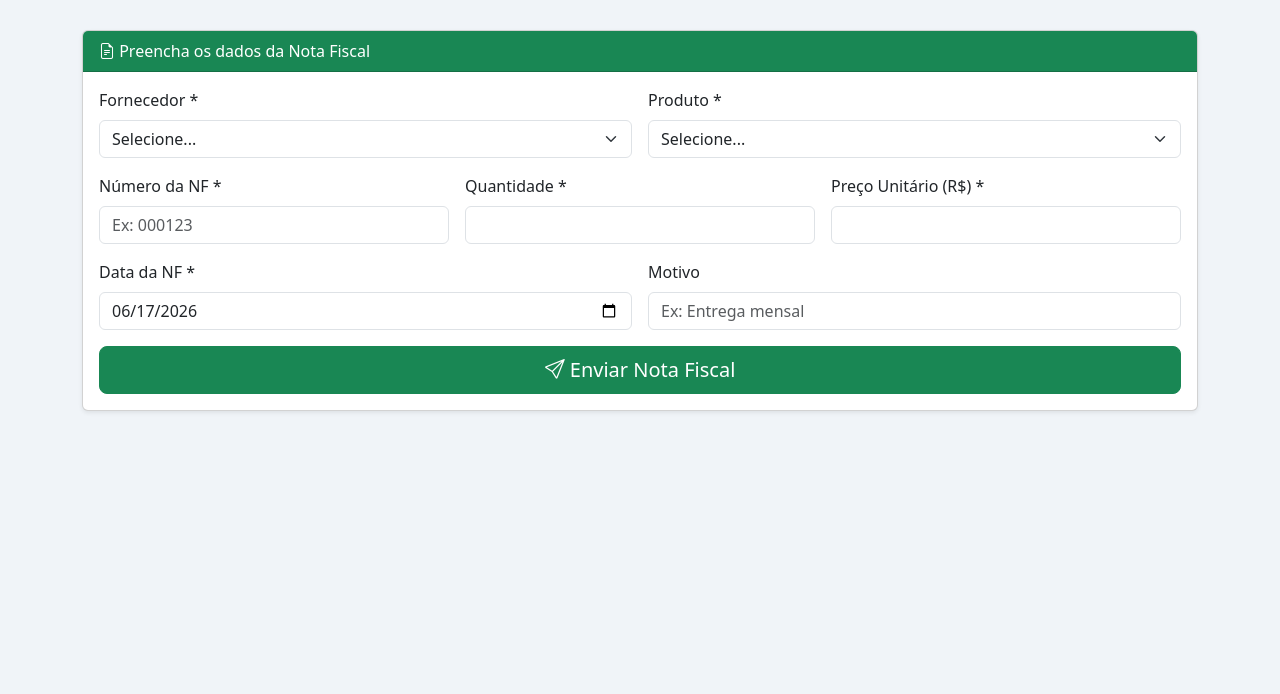
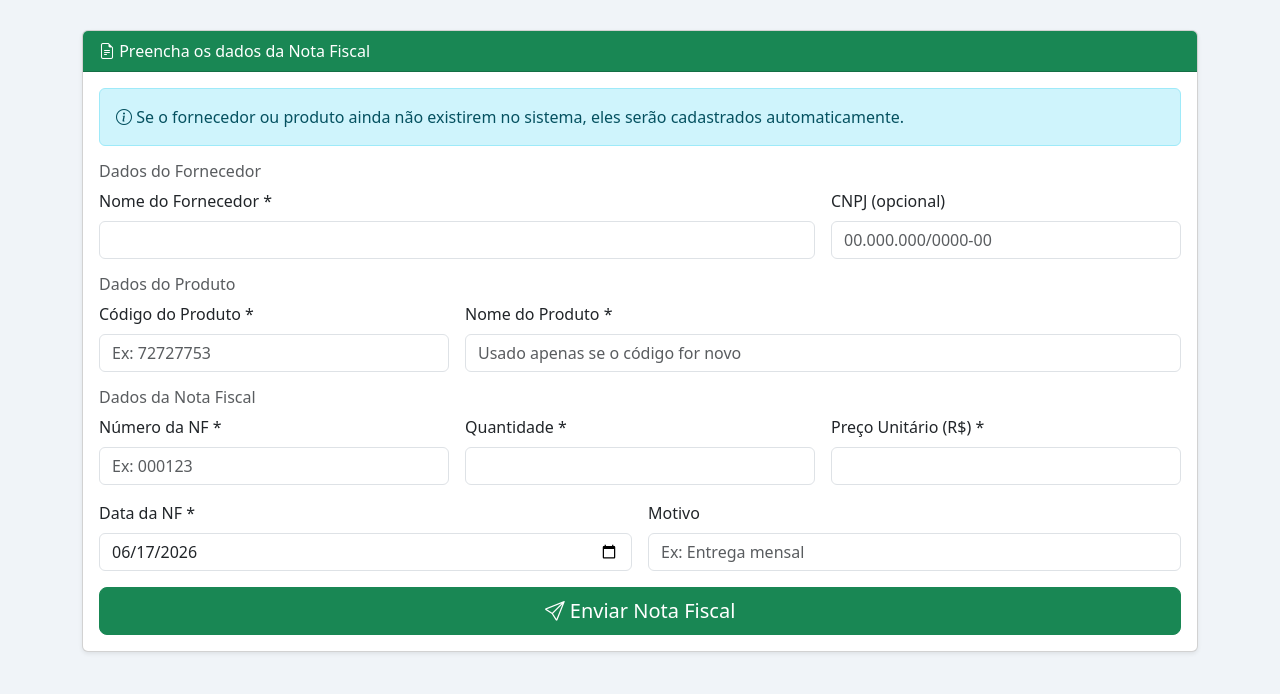
Before and after one commit to LucianoJunior01/portal-fornecedor, a Flask app: page / in a window 1280 px wide. Shown: the part 106-800 px from the top of the page. Run offline with Flask 3, Linux system fonts and the light colour scheme; data that the repository does not hold is empty; some libraries are stand-ins or nearby versions.

Commit message:
Portal agora cria fornecedor e produto automaticamente

```diff
--- a/app.py
+++ b/app.py
@@ -8,30 +8,49 @@ app = Flask(__name__)
 
 @app.route('/')
 def index():
-    conn = conectar()
-    cursor = conn.cursor(cursor_factory=psycopg2.extras.RealDictCursor)
-    cursor.execute('SELECT * FROM produto ORDER BY nome')
-    produtos = cursor.fetchall()
-    cursor.execute('SELECT * FROM fornecedor ORDER BY nome')
-    fornecedores = cursor.fetchall()
-    cursor.close()
-    conn.close()
-    return render_template('index.html',
-        produtos=produtos,
-        fornecedores=fornecedores,
-        hoje=date.today().isoformat()
-    )
+    return render_template('index.html', hoje=date.today().isoformat())
 
 @app.route('/enviar', methods=['POST'])
 def enviar():
     conn = conectar()
-    cursor = conn.cursor()
+    cursor = conn.cursor(cursor_factory=psycopg2.extras.RealDictCursor)
 
-    produto_id = request.form['produto_id']
+    # --- Fornecedor: busca ou cria ---
+    fornecedor_nome = request.form['fornecedor_nome'].strip()
+    fornecedor_cnpj = request.form.get('fornecedor_cnpj', '').strip()
+
+    cursor.execute('SELECT id FROM fornecedor WHERE nome ILIKE %s', (fornecedor_nome,))
+    fornecedor = cursor.fetchone()
+
+    if fornecedor:
+        fornecedor_id = fornecedor['id']
+    else:
+        cursor.execute('''
+            INSERT INTO fornecedor (nome, cnpj) VALUES (%s, %s) RETURNING id
+        ''', (fornecedor_nome, fornecedor_cnpj))
+        fornecedor_id = cursor.fetchone()['id']
+
+    # --- Produto: busca ou cria ---
+    produto_codigo = request.form['produto_codigo'].strip()
+    produto_nome = request.form['produto_nome'].strip()
+
+    cursor.execute('SELECT id FROM produto WHERE codigo = %s', (produto_codigo,))
+    produto = cursor.fetchone()
+
     quantidade = float(request.form['quantidade'])
     preco_unitario = float(request.form['preco_unitario'])
 
-    # Registra a movimentação
+    if produto:
+        produto_id = produto['id']
+    else:
+        cursor.execute('''
+            INSERT INTO produto
+            (nome, codigo, categoria, unidade, estoque_atual, estoque_minimo, preco_medio, nacional)
+            VALUES (%s, %s, %s, %s, %s, %s, %s, %s) RETURNING id
+        ''', (produto_nome, produto_codigo, 'Não classificado', 'un', 0, 0, preco_unitario, 'S'))
+        produto_id = cursor.fetchone()['id']
+
+    # --- Registra a movimentação ---
     cursor.execute('''
         INSERT INTO movimentacao
         (tipo, produto_id, fornecedor_id, quantidade, preco_unitario, numero_nf, data, motivo, responsavel)
@@ -39,7 +58,7 @@ def enviar():
     ''', (
         'E',
         produto_id,
-        request.form['fornecedor_id'],
+        fornecedor_id,
         quantidade,
         preco_unitario,
         request.form['numero_nf'],
@@ -48,7 +67,7 @@ def enviar():
         'Portal do Fornecedor'
     ))
 
-    # Atualiza o estoque
+    # --- Atualiza o estoque ---
     cursor.execute('''
         UPDATE produto
         SET estoque_atual = estoque_atual + %s,
@@ -65,8 +84,6 @@ def enviar():
 def sucesso():
     return render_template('sucesso.html')
 
-
-
 if __name__ == '__main__':
     port = int(os.environ.get('PORT', 8081))
     app.run(debug=True, host='0.0.0.0', port=port)
--- a/templates/index.html
+++ b/templates/index.html
@@ -29,26 +29,39 @@
             <i class="bi bi-file-earmark-text"></i> Preencha os dados da Nota Fiscal
         </div>
         <div class="card-body">
+
+            <div class="alert alert-info">
+                <i class="bi bi-info-circle"></i> Se o fornecedor ou produto ainda não existirem no sistema,
+                eles serão cadastrados automaticamente.
+            </div>
+
             <form method="POST" action="/enviar">
+                <h6 class="text-muted mt-2">Dados do Fornecedor</h6>
+                <div class="row g-3 mb-3">
+                    <div class="col-md-8">
+                        <label class="form-label">Nome do Fornecedor *</label>
+                        <input type="text" name="fornecedor_nome" class="form-control" required>
+                    </div>
+                    <div class="col-md-4">
+                        <label class="form-label">CNPJ (opcional)</label>
+                        <input type="text" name="fornecedor_cnpj" class="form-control" placeholder="00.000.000/0000-00">
+                    </div>
+                </div>
+
+                <h6 class="text-muted">Dados do Produto</h6>
+                <div class="row g-3 mb-3">
+                    <div class="col-md-4">
+                        <label class="form-label">Código do Produto *</label>
+                        <input type="text" name="produto_codigo" class="form-control" required placeholder="Ex: 72727753">
+                    </div>
+                    <div class="col-md-8">
+                        <label class="form-label">Nome do Produto *</label>
+                        <input type="text" name="produto_nome" class="form-control" required placeholder="Usado apenas se o código for novo">
+                    </div>
+                </div>
+
+                <h6 class="text-muted">Dados da Nota Fiscal</h6>
                 <div class="row g-3">
-                    <div class="col-md-6">
-                        <label class="form-label">Fornecedor *</label>
-                        <select name="fornecedor_id" class="form-select" required>
-                            <option value="">Selecione...</option>
-                            {% for f in fornecedores %}
-                            <option value="{{ f['id'] }}">{{ f['nome'] }}</option>
-                            {% endfor %}
-                        </select>
-                    </div>
-                    <div class="col-md-6">
-                        <label class="form-label">Produto *</label>
-                        <select name="produto_id" class="form-select" required>
-                            <option value="">Selecione...</option>
-                            {% for p in produtos %}
-                            <option value="{{ p['id'] }}">{{ p['nome'] }} ({{ p['codigo'] }})</option>
-                            {% endfor %}
-                        </select>
-                    </div>
                     <div class="col-md-4">
                         <label class="form-label">Número da NF *</label>
                         <input type="text" name="numero_nf" class="form-control" placeholder="Ex: 000123" required>
```
